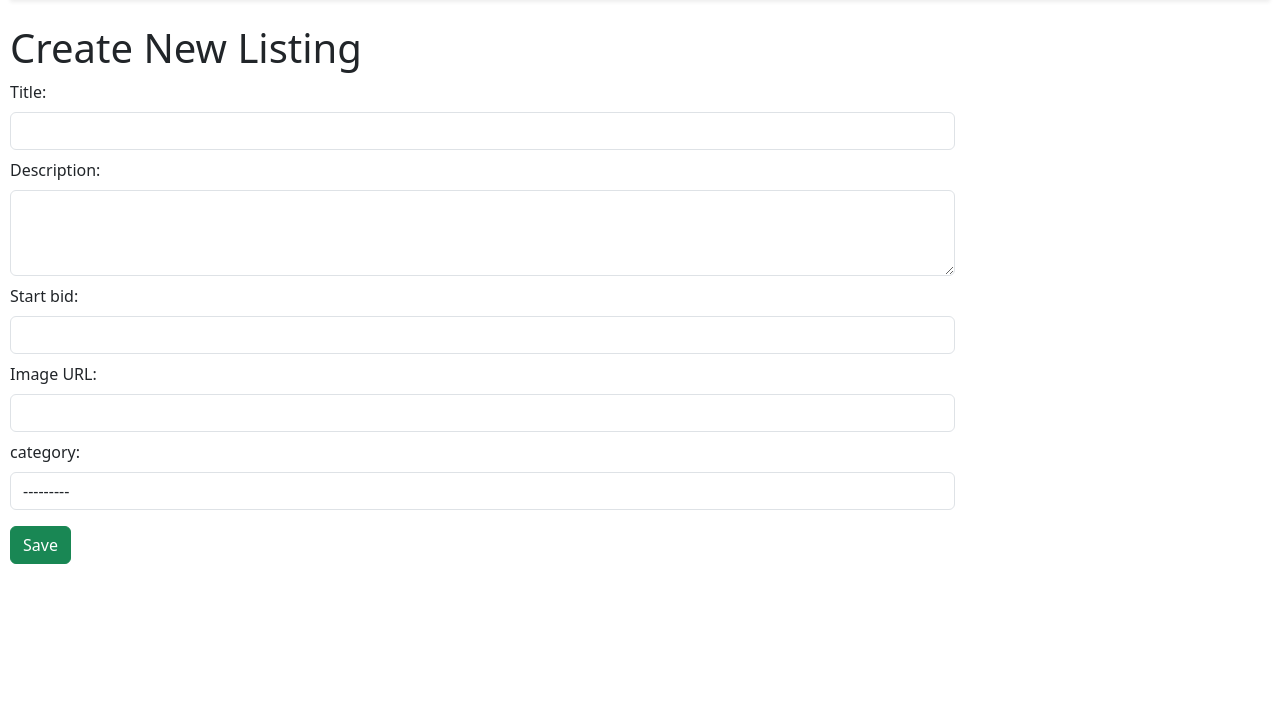
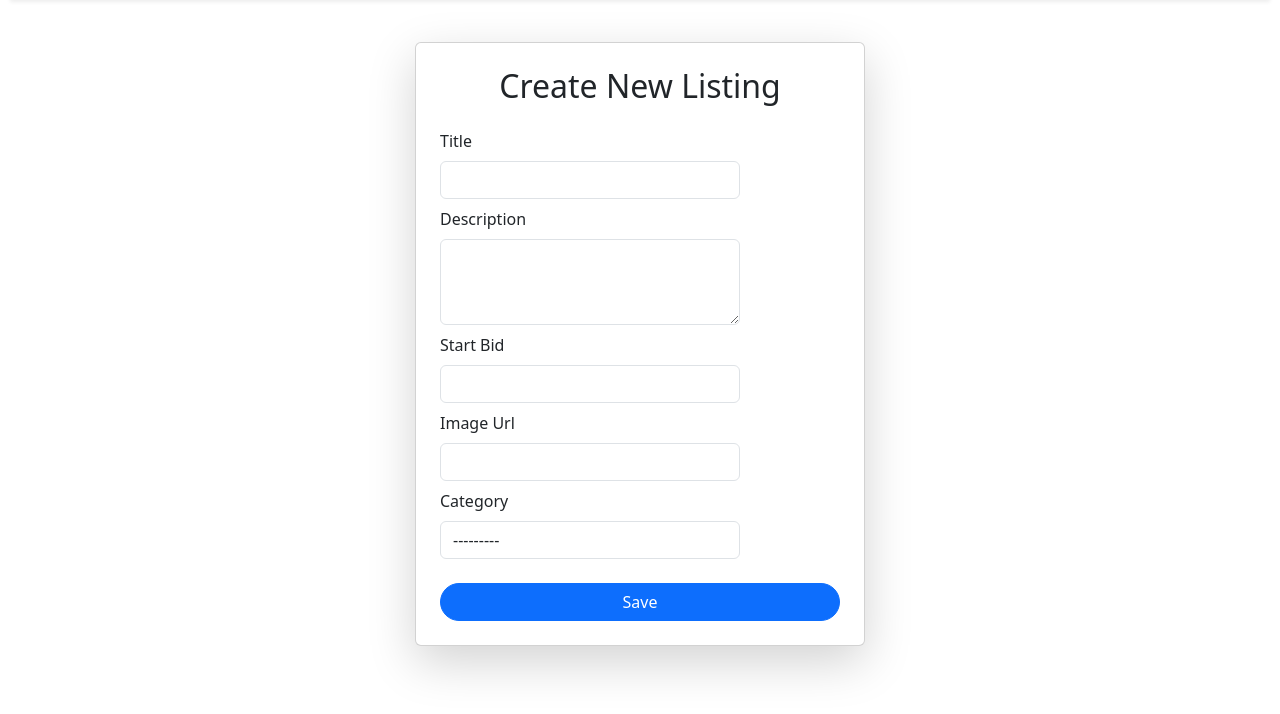
Before and after one commit to ujjwaluzu/cs50w-commerce, a Django app: page /newlisting in a window 1280 px wide. Shown: the part 66-780 px from the top of the page. Run offline with Django 3.2, Linux system fonts and the light colour scheme; data comes from the database, SQL or seed files in the repository; both versions use the stored data as it was after the commit; some libraries are stand-ins or nearby versions.

```diff
--- a/auctions/templates/auctions/newlisting.html
+++ b/auctions/templates/auctions/newlisting.html
@@ -1,11 +1,29 @@
 {% extends "auctions/layout.html" %}
 
 {% block body %}
-    <h1>
-        Create New Listing
-    </h1>
-    <form action="" method="post">
-        {{ form }}
-        <input class="btn btn-success mt-2" type="submit" value="Save">
-    </form>
+<div class="d-flex justify-content-center align-items-center" style="min-height: 80vh;">
+    <div class="card shadow-lg p-4" style="max-width: 450px; width: 100%;">
+
+        <h2 class="text-center mb-4">Create New Listing</h2>
+
+        <form action="" method="post">
+            {% csrf_token %}
+
+            {% for field in form %}
+                <div class="mb-2">
+                    <label class="form-label">{{ field.label|title }}</label>
+                    {{ field }}
+                    {% if field.errors %}
+                        <div class="text-danger small">{{ field.errors }}</div>
+                    {% endif %}
+                </div>
+            {% endfor %}
+
+            <button class="btn btn-primary w-100 mt-3 rounded-pill" type="submit">Save</button>
+        </form>
+
+    </div>
+</div>
+
+
 {% endblock %}
--- a/auctions/views.py
+++ b/auctions/views.py
@@ -9,7 +9,9 @@ from .models import User, Category, Comment, Listing, Bid
 
 
 def index(request):
-    return render(request, "auctions/index.html")
+    return render(request, "auctions/index.html", {
+        "listing": Listing.objects.all()
+    })
 
 
 def login_view(request):
```
Also changed, not shown: auctions/templates/auctions/index.html (+57 -1 lines), auctions/migrations/0002_alter_category_options_listing_comment_bid.py (added), db.sqlite3.
